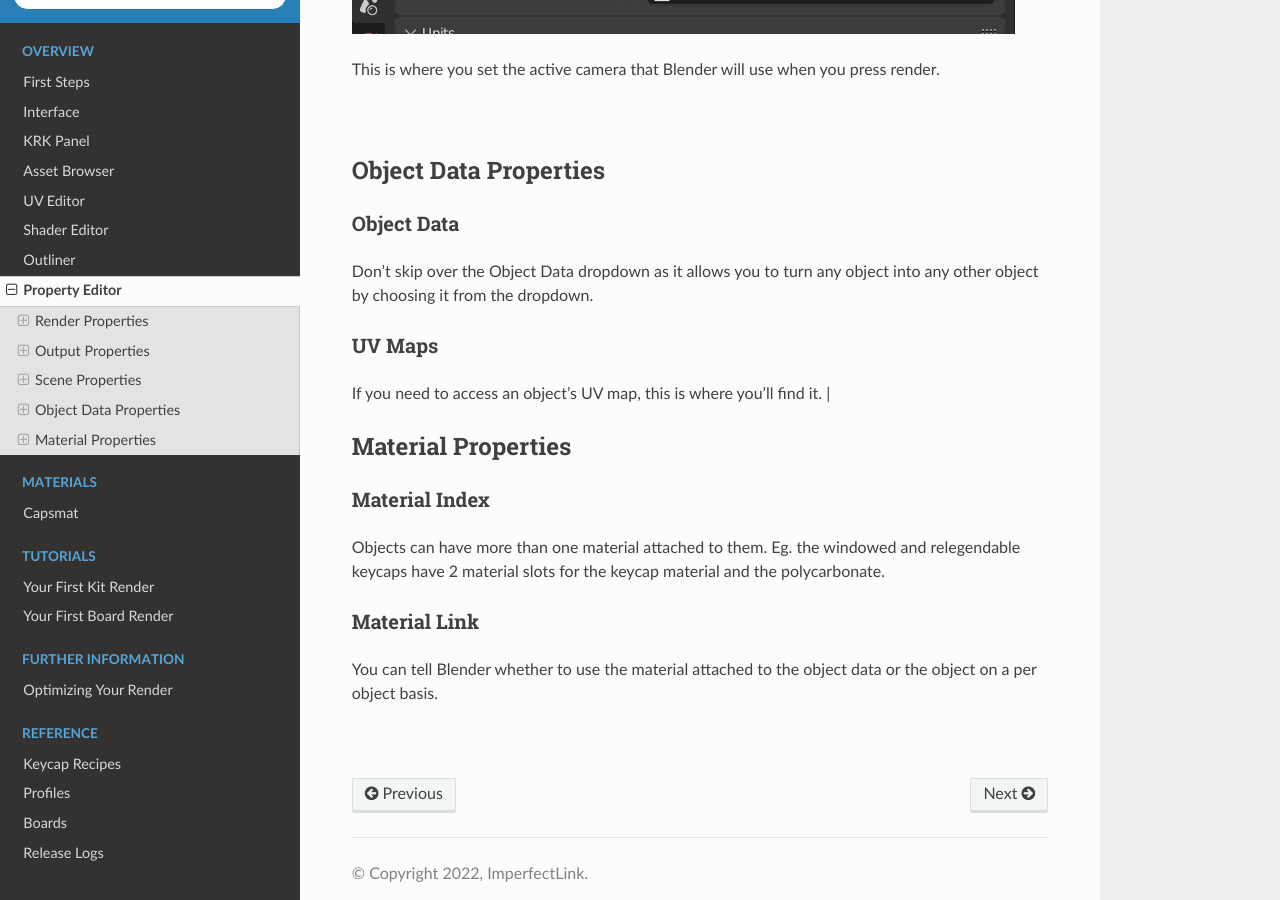
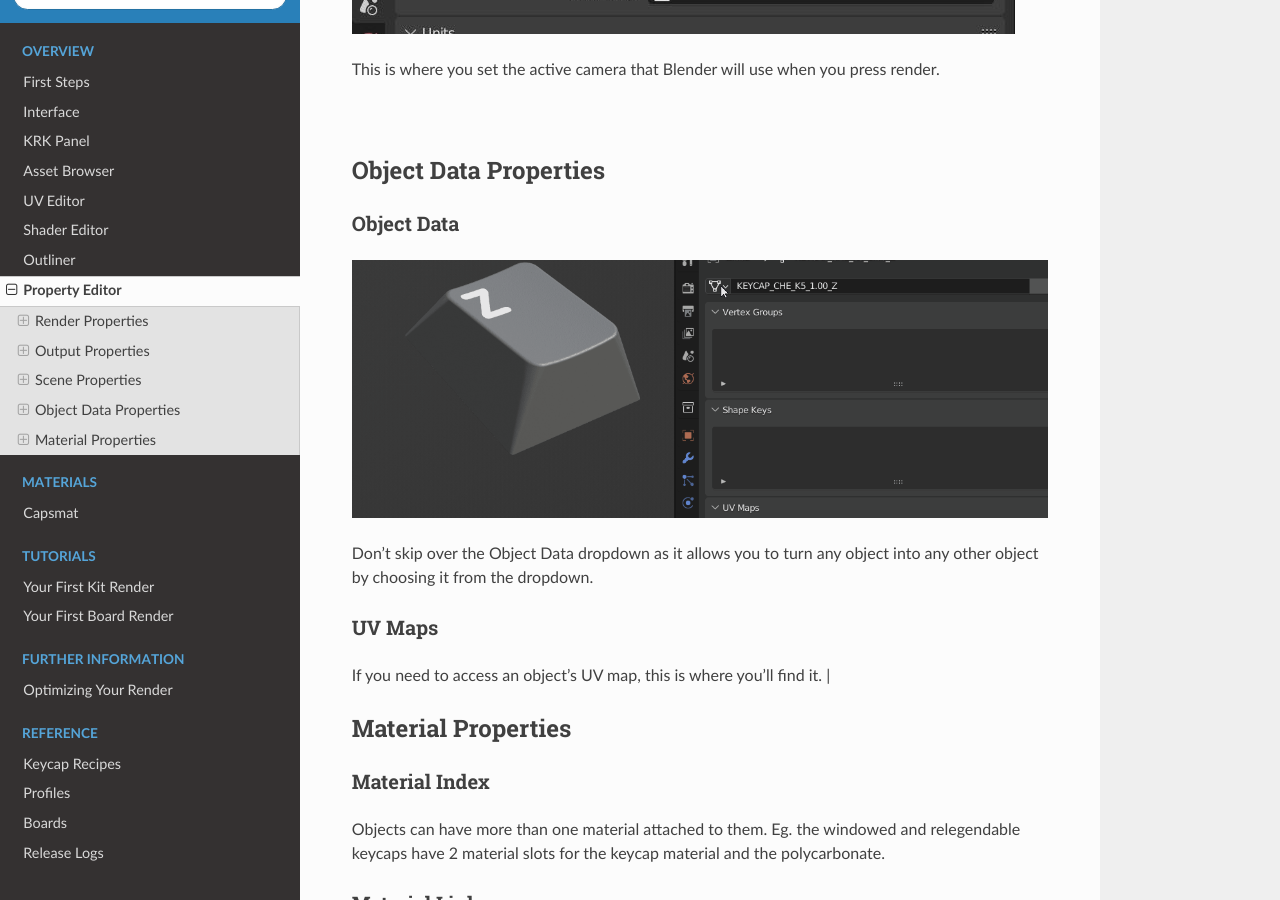
Before and after one commit to imperfectlink/KeyboardRenderKit, a Sphinx documentation site: the page built from docs/source/properties.rst, in a window 1280 px wide and 900 px high, scrolled down 3181 px. Built offline with Sphinx 7.4.7 and the Read the Docs theme 2.0.0, drawn with Linux system fonts in a browser that asks for light colours.

Commit message:
Update properties.rst

```diff
--- a/docs/source/properties.rst
+++ b/docs/source/properties.rst
@@ -68,6 +68,9 @@ Object Data Properties
 ~~~~
 Object Data
 ----
+
+.. image:: img/ObjectDataSwitch2.gif
+
 Don't skip over the Object Data dropdown as it allows you to turn any object into any other object by choosing it from the dropdown.
 
 UV Maps
```
